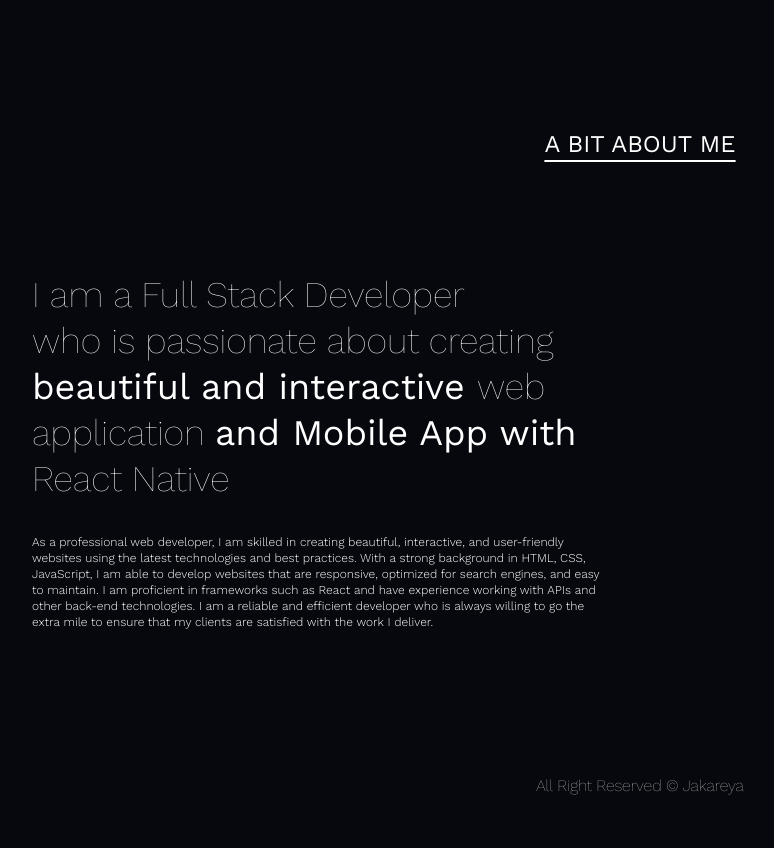
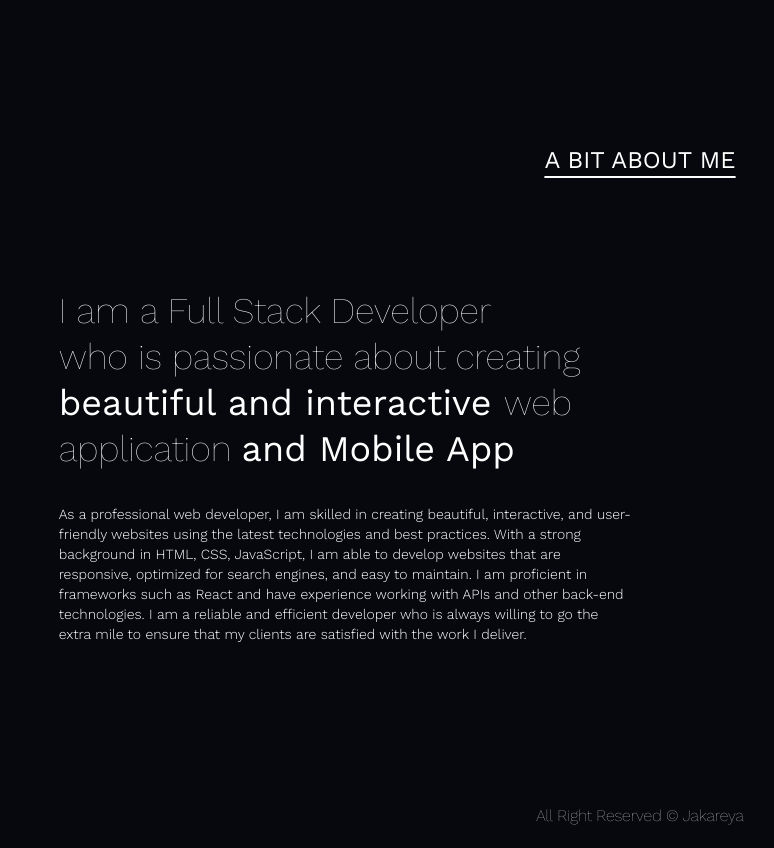
Before and after one commit to jakareya76/portfolio, a Next.js app: page / in a window 1280 px wide. Shown: the part 2580-3428 px from the top of the page, without its empty margins (0-774 px from the left). Before the commit the page ends 3398 px from the top, so only its background shows below. Built offline with nearby package versions, Linux system fonts and the light colour scheme.

Commit message:
make hero title bit longer

```diff
--- a/src/app/page.jsx
+++ b/src/app/page.jsx
@@ -30,7 +30,7 @@ const HomePage = () => {
       </section>
 
       {/* Work Section */}
-      <section id="projects" className="w-full h-full px-8 py-36 ">
+      <section id="projects" className="w-full h-full py-36 px-4 md:px-8">
         <h2 className="text-white text-3xl text-center md:text-left md:text-5xl ">
           <span className="font-[100]">My Recent </span>
           <span className="font-semibold">Works</span>
@@ -45,23 +45,22 @@ const HomePage = () => {
       </section>
 
       {/* About Section */}
-      <section className="w-full h-full px-8">
+      <section className="w-full h-full p-4 md:px-8">
         <h2 className="text-white uppercase text-2xl text-center underline underline-offset-8">
           a bit about me
         </h2>
 
         <div className="flex flex-col items-center justify-around gap-8 py-12 md:py-28 lg:flex-row">
           <div className="flex flex-col">
-            <h3 className="text-white max-w-2xl text-center md:text-left md:text-4xl md:leading-[46px] ">
+            <h3 className="text-white text-xl max-w-2xl text-left md:text-left md:text-4xl md:leading-[46px] ">
               <span className="font-thin">
                 I am a Full Stack Developer <br /> who is passionate about
                 creating{" "}
               </span>
               beautiful and interactive{" "}
               <span className="font-thin">web application </span> and Mobile App
-              with <span className="font-thin">React Native</span>
             </h3>
-            <p className="text-white text-xs font-[300] max-w-xl py-8 text-center md:text-left">
+            <p className="text-white text-sm font-[300] max-w-xl py-8 text-justify md:text-left">
               As a professional web developer, I am skilled in creating
               beautiful, interactive, and user-friendly websites using the
               latest technologies and best practices. With a strong background
@@ -73,7 +72,7 @@ const HomePage = () => {
               to ensure that my clients are satisfied with the work I deliver.
             </p>
           </div>
-          <div className="w-full md:w-1/2"></div>
+          <div className="w-full md:w-1/3 z-50"></div>
         </div>
       </section>
 
--- a/src/components/Hero.jsx
+++ b/src/components/Hero.jsx
@@ -15,7 +15,7 @@ const Hero = () => {
         initial={{ y: 10, opacity: 0 }}
         animate={{ y: 0, opacity: 1 }}
         transition={{ duration: 0.5, delay: 0.7 }}
-        className="text-[34px] leading-10 text-blue-50 font-semibold flex flex-col lg:text-6xl"
+        className="text-[34px] leading-10 text-blue-50 font-semibold flex flex-col lg:text-6xl 2xl:text-[76px]"
       >
         Jakareya Ahmed
         <span className="text-gray-500 mt-2 lg:mt-4">
```
